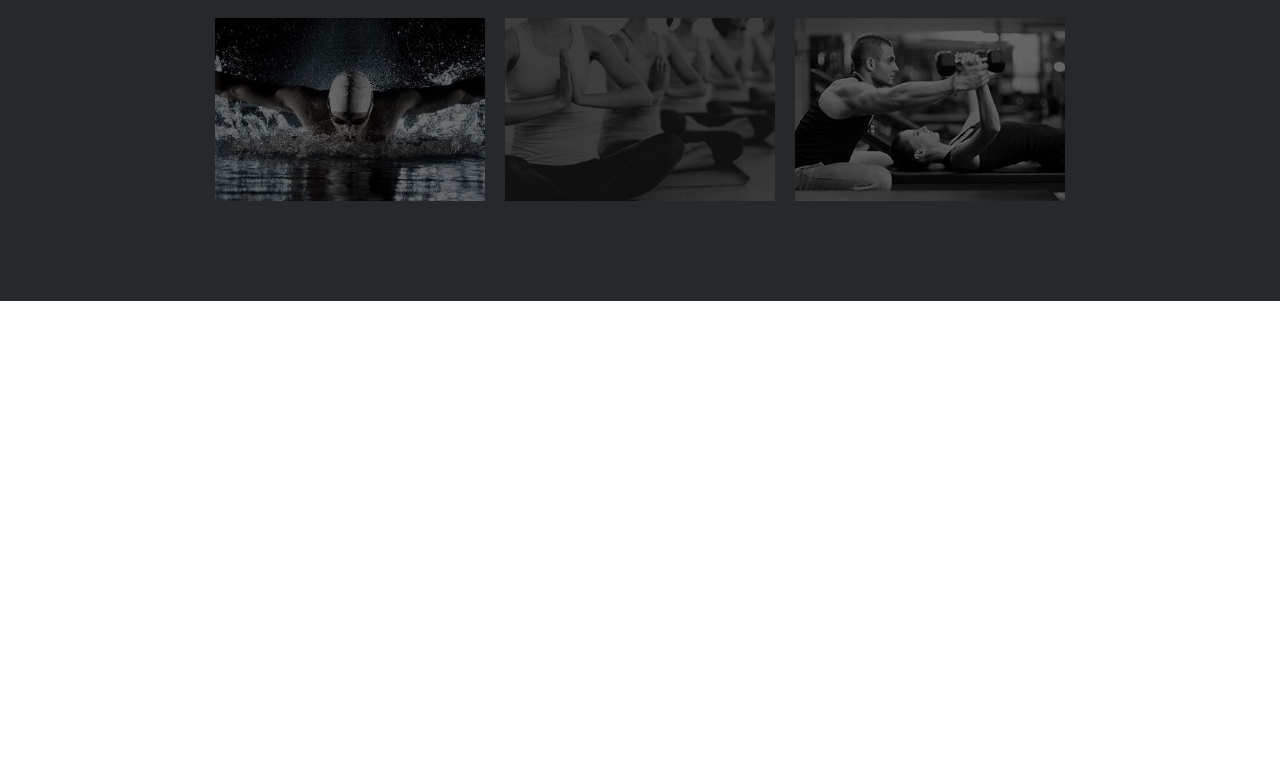
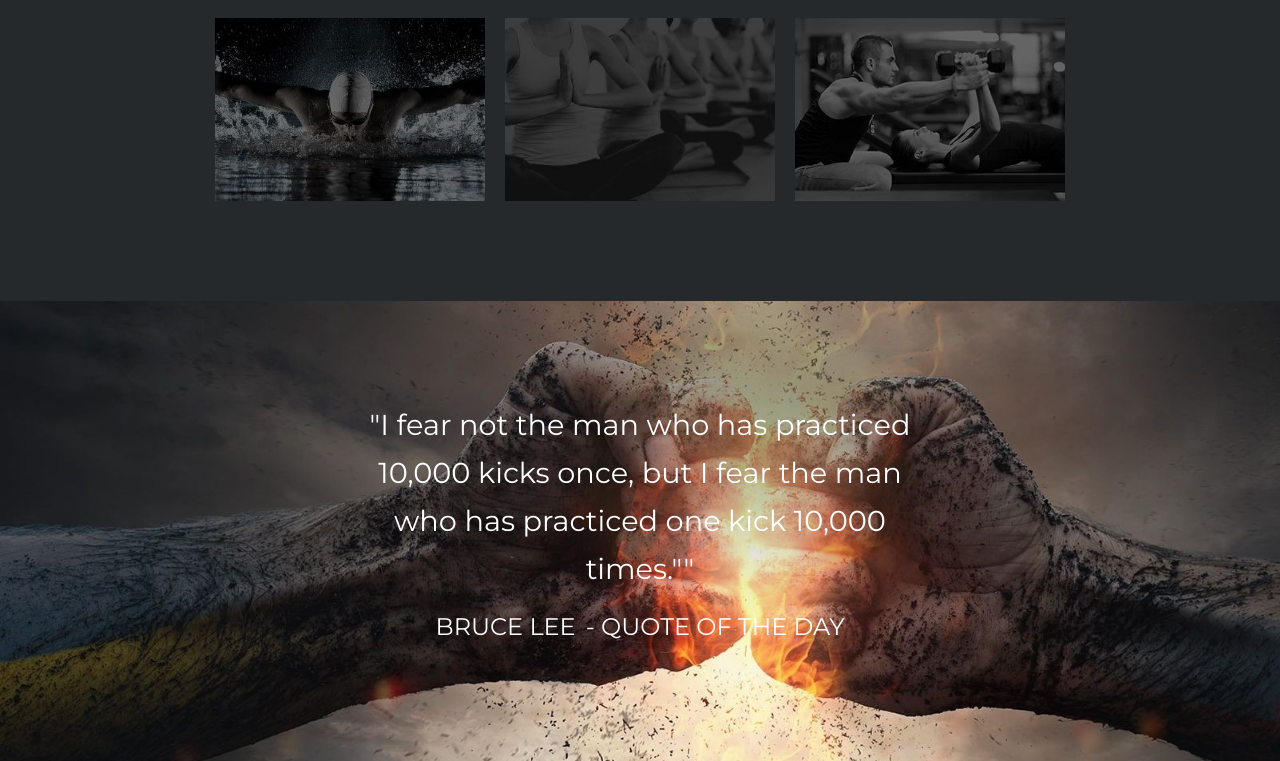
Before and after one commit to azizafarooq/proj-html-vuejs, a Vue app: page / in a window 1280 px wide. Shown: the part 3646-4407 px from the top of the page. Before the commit the page ends 3947 px from the top, so only its background shows below. Built offline with nearby package versions, Linux system fonts and the light colour scheme.

Commit message:
feat: banner

```diff
--- a/src/components/AppCards.vue
+++ b/src/components/AppCards.vue
@@ -57,9 +57,19 @@ export default {
                 <img src="/images/home-image6.jpg" alt="">
             </div>
         </div>
+    </section>
 
+    <!--Banner-->
+    <div class="banner">
+        <p class="quote">"I fear not the man who has practiced 10,000 kicks once, but I fear the man who has practiced one
+            kick 10,000 times.""</p>
+        <div class="credit">
+            <p class="author">BRUCE LEE </p>
+            <!--<font-awesome-icon class="circle" :icon="['fas', 'circle']" />-->
+            <p class="author">- QUOTE OF THE DAY </p>
+        </div>
 
-    </section>
+    </div>
 </template>
 
 <style lang="scss" scoped>
@@ -100,19 +110,51 @@ section {
 
     .images-links {
         padding-top: 200px;
+
+        .images {
+            display: flex;
+            gap: 20px;
+            flex-wrap: wrap;
+            justify-content: center;
+
+            img {
+                width: calc((100% - 150px - 20px) / 3);
+                cursor: pointer;
+            }
+
+
+        }
+    }
+}
+
+//Cambia il font
+.banner {
+    background-image: url('/images/home-testimonial-bg.jpg');
+    text-align: center;
+    background-size: cover;
+    color: white;
+    padding: 100px 350px;
+
+    .quote {
+        font-size: 1.8rem;
+        line-height: 3rem;
     }
 
-    .images {
+    .credit {
         display: flex;
-        gap: 20px;
-        flex-wrap: wrap;
+        gap: 10px;
         justify-content: center;
+        position: relative;
 
-        img {
-            width: calc((100% - 150px - 20px) / 3);
-            cursor: pointer;
+        .author {
+            font-size: 1.5rem;
+
         }
 
+        //.circle {
+        //    font-size: 10px;
+        //    margin-top: 10px;
+        //}
 
     }
 
--- a/src/main.js
+++ b/src/main.js
@@ -10,8 +10,9 @@ import { faLinkSlash } from '@fortawesome/free-solid-svg-icons';
 import { faBicycle } from '@fortawesome/free-solid-svg-icons';
 import { faCloud } from '@fortawesome/free-solid-svg-icons';
 import { faHeartPulse } from '@fortawesome/free-solid-svg-icons';
+import { faCircle } from '@fortawesome/free-solid-svg-icons';
 
-library.add(faXmark, faSortDown, faLinkSlash, faBicycle, faCloud, faHeartPulse);
+library.add(faXmark, faSortDown, faLinkSlash, faBicycle, faCloud, faHeartPulse, faCircle);
 
 const app = createApp(App);
 app.component('font-awesome-icon', FontAwesomeIcon);
```
Also changed, not shown: public/Images/home-testimonial-bg.jpg.
